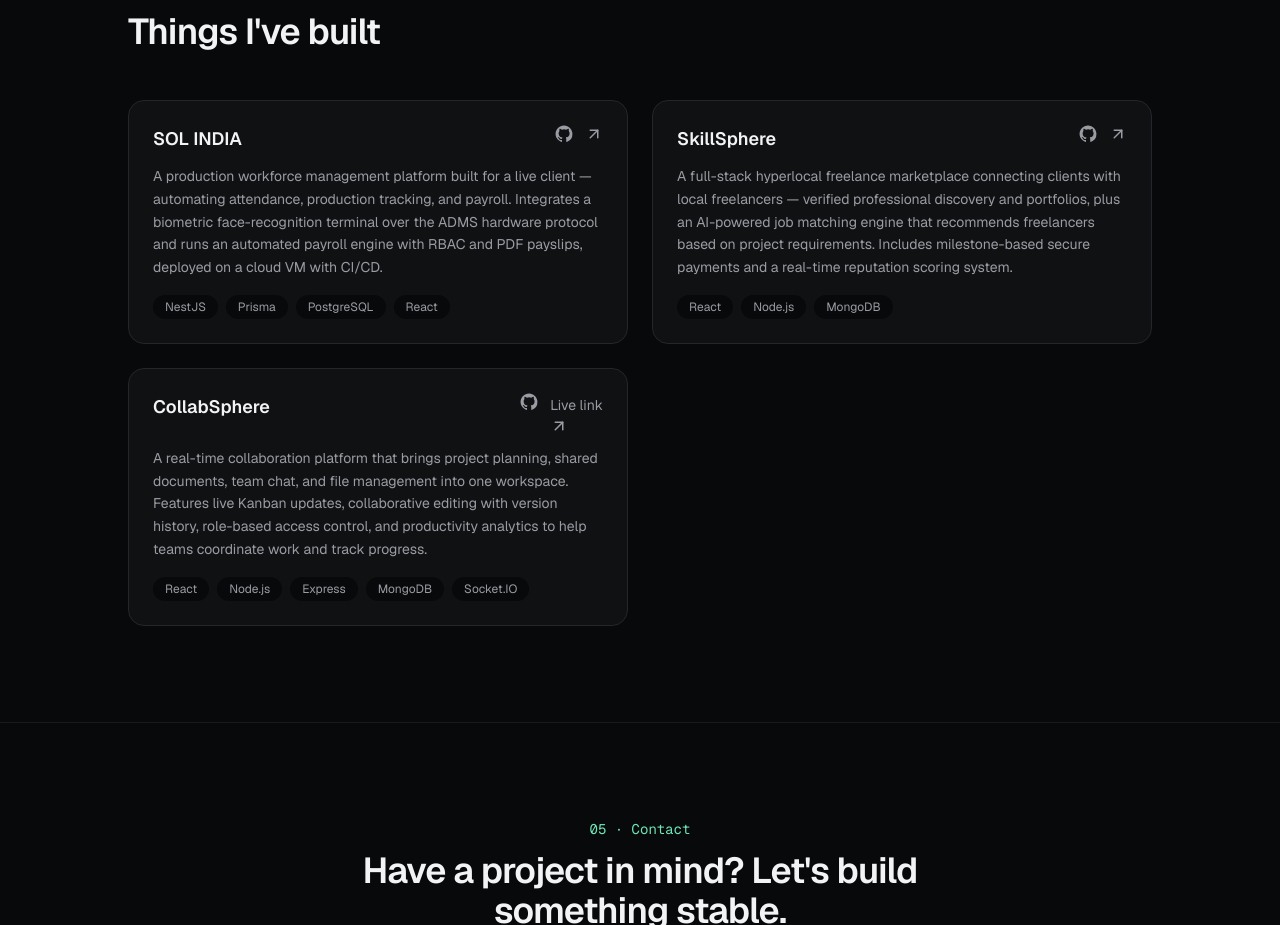
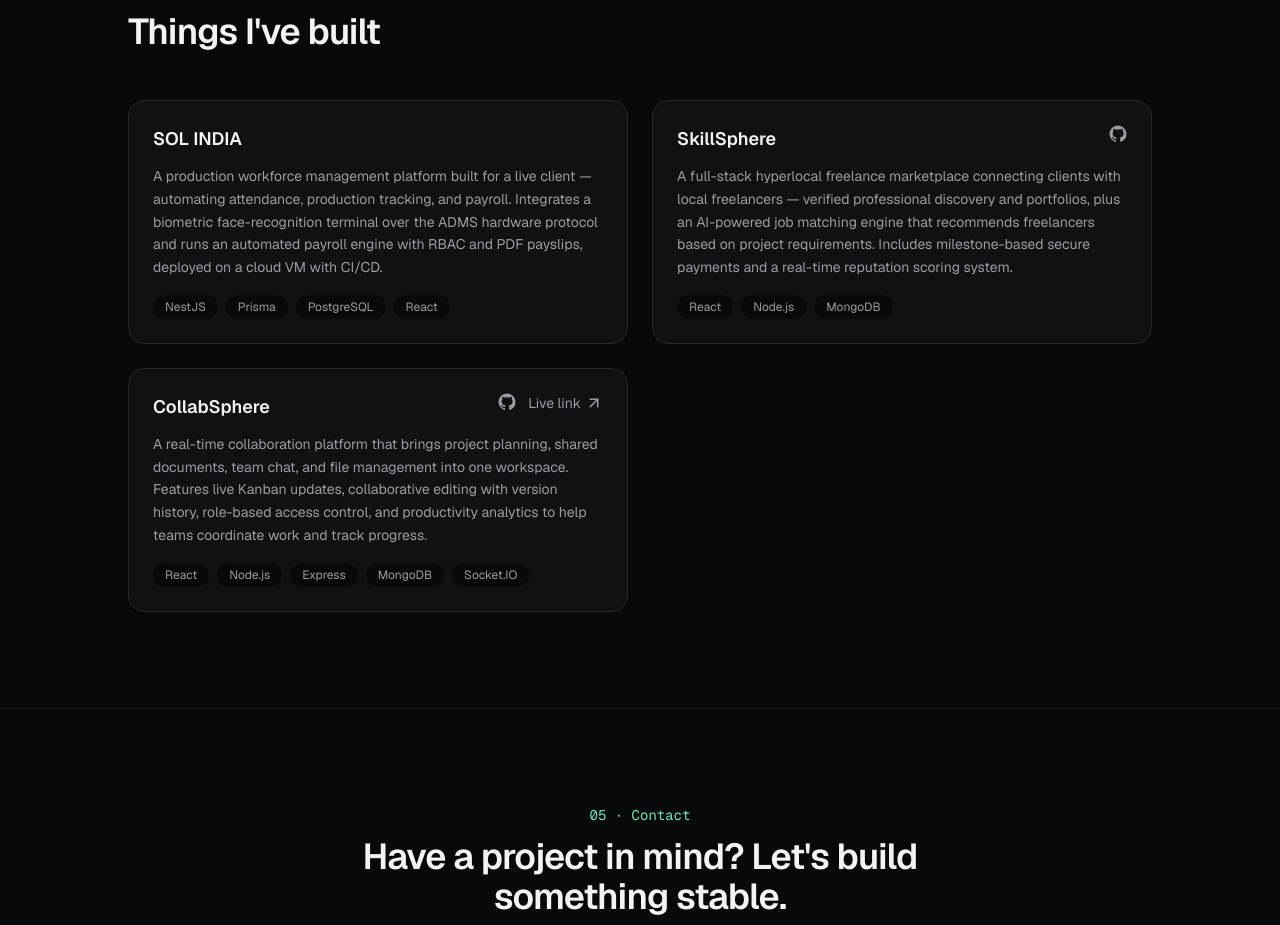
Before and after one commit to Aman-singh-tech/Aman-portfolio, a Next.js app: page / in a window 1280 px wide. Shown: the part 3023-3948 px from the top of the page. Built offline with nearby package versions, Linux system fonts and the light colour scheme.

Commit message:
Hide placeholder project links

```diff
--- a/src/components/Projects.tsx
+++ b/src/components/Projects.tsx
@@ -41,6 +41,7 @@ export default function Projects() {
               <div className="flex items-start justify-between">
                 <h3 className="text-lg font-semibold">{project.title}</h3>
                 <div className="flex gap-3 text-muted">
+                  {project.github !== "#" && (
                   <a
                     href={project.github}
                     aria-label={`${project.title} GitHub repository`}
@@ -48,15 +49,19 @@ export default function Projects() {
                   >
                     <GithubIcon size={18} />
                   </a>
+                  )}
+                  {project.link !== "#" && (
                     <a
                       href={project.link}
                       target="_blank"
                       rel="noopener noreferrer"
                       aria-label={`${project.title} live link`}
-                    className="transition-colors hover:text-foreground"
+                      className="inline-flex items-center gap-1 transition-colors hover:text-foreground"
                     >
-                    {project.link !== "#" && <span className="text-sm">Live link</span>}<ArrowUpRight size={18} />
+                      <span className="text-sm">Live link</span>
+                      <ArrowUpRight size={18} />
                     </a>
+                  )}
                 </div>
               </div>
 
```
Lines whose indentation alone changed are shown as unchanged.
